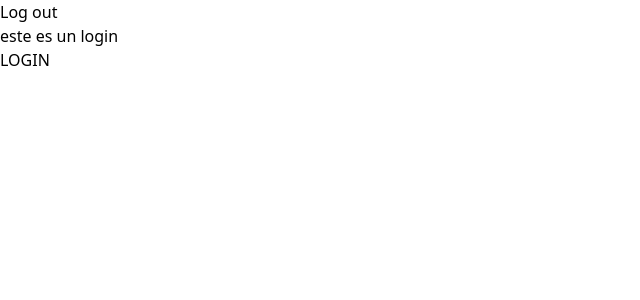
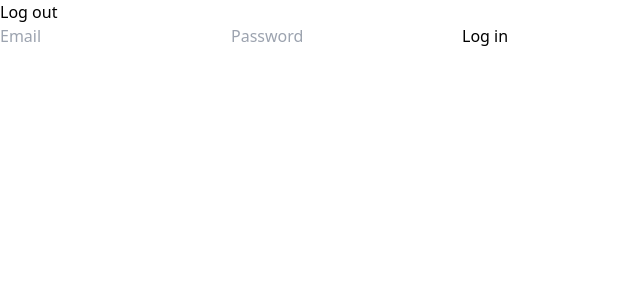
Before and after one commit to AnderrAlda/FitFlex, a React (Vite) app: page /login in a window 1280 px wide. Shown: the top 300 px of the page, without its empty margins (0-640 px from the left). Built offline with nearby package versions, Linux system fonts and the light colour scheme.

Commit message:
connect login with rest of page

```diff
--- a/src/components/headers/homeHeader/index.tsx
+++ b/src/components/headers/homeHeader/index.tsx
@@ -12,7 +12,7 @@ const HomeHeader = (props: Props) => {
       <div className="flex justify-center relative">
         <img className="h-12 mt-3  " src={logo} alt="logo image" />
 
-        <Link to="/cart">
+        <Link to="/private/cart">
           <svg
             className="h-8 absolute right-5 mt-4"
             data-slot="icon"
--- a/src/components/productCardHorizontal/index.tsx
+++ b/src/components/productCardHorizontal/index.tsx
@@ -27,7 +27,7 @@ const ProductCardHorizontal = ({ name, img, id }: Props) => {
       <div className="bg-red-100 mt-10 rounded-2xl flex w-80">
         <div className="  mt-4 mb-4">
           <p className="text-3xl font-bold ml-3">{name}</p>
-          <Link to={`/product/${id}`}>
+          <Link to={`/private/product/${id}`}>
             {" "}
             <div className="flex gap-3 mt-3 mb-3 align-middle items-center">
               <p className="underline text-center ml-3 ">Shop now</p>
--- a/src/pages/login/index.tsx
+++ b/src/pages/login/index.tsx
@@ -4,7 +4,7 @@ import { getMorty } from "../../services/auth.service";
 
 import { useDispatch } from "react-redux";
 import { PrivateRoutes, PublicRoutes } from "../../types/routes";
-import { useEffect } from "react";
+import { useEffect, useState } from "react";
 import { clearLocalStorage } from "../../utils/localStorage";
 import { Roles } from "../../types/roles";
 
@@ -23,6 +23,7 @@ const Login = (props: Props) => {
   const login = async () => {
     try {
       const result = await getMorty();
+      console.log(result);
       //tiene que ser asi:
       /* dispatch(createUser(result)); */
 
@@ -34,10 +35,43 @@ const Login = (props: Props) => {
     } catch (error) {}
   };
 
+  const [email, setEmail] = useState("");
+  const [password, setPassword] = useState("");
+
+  interface loginData {
+    email: string;
+    password: string;
+  }
+  const validateUser = ({ email, password }: loginData) => {
+    if (email === "hola@gmail.com" && password === "test") login();
+    else alert("login no correcto");
+  };
+  const handleSubmit = (ev: React.FormEvent<HTMLFormElement>) => {
+    ev.preventDefault();
+
+    validateUser({ email: email, password: password });
+  };
+
   return (
     <div>
-      <h2>este es un login</h2>
-      <button onClick={login}>LOGIN</button>
+      <form onSubmit={handleSubmit}>
+        <input
+          type="text"
+          name="email"
+          placeholder="Email"
+          autoComplete="off"
+          value={email}
+          onChange={(ev) => setEmail(ev.target.value)}
+        />
+        <input
+          type="password"
+          name="password"
+          placeholder="Password"
+          value={password}
+          onChange={(ev) => setPassword(ev.target.value)}
+        />
+        <button type="submit">Log in</button>
+      </form>
     </div>
   );
 };
--- a/src/pages/private/index.tsx
+++ b/src/pages/private/index.tsx
@@ -2,16 +2,19 @@ import { Navigate, Route } from "react-router";
 import { PrivateRoutes } from "../../types/routes";
 import RoutesWithNotFound from "../../utils/routesWithNotFound";
 import { lazy } from "react";
+import CartPage from "./cart";
+import ProductPage from "./product";
 
-const Dashboard = lazy(() => import("./dashboard"));
 const HomePage = lazy(() => import("./home"));
 
 const Private = () => {
   return (
     <RoutesWithNotFound>
-      <Route path="/" element={<Navigate to={PrivateRoutes.DASHBOARD} />} />
-      <Route path={PrivateRoutes.DASHBOARD} element={<Dashboard />} />
+      <Route path="/" element={<Navigate to={PrivateRoutes.HOME} />} />
+
       <Route path={PrivateRoutes.HOME} element={<HomePage />} />
+      <Route path={PrivateRoutes.CART} element={<CartPage />} />
+      <Route path={PrivateRoutes.PRODUCT} element={<ProductPage />} />
     </RoutesWithNotFound>
   );
 };
--- a/src/routes/Routes.tsx
+++ b/src/routes/Routes.tsx
@@ -1,10 +1,10 @@
 import App from "../App";
 
 import { createBrowserRouter } from "react-router-dom";
-import ProductPage from "../pages/product";
-import CartPage from "../pages/cart";
+import ProductPage from "../pages/private/product";
 import Login from "../pages/login";
 import HomePage from "../pages/private/home";
+import CartPage from "../pages/private/cart";
 
 export const router = createBrowserRouter([
   {
--- a/src/types/routes.ts
+++ b/src/types/routes.ts
@@ -6,4 +6,6 @@ export const PrivateRoutes = {
   PRIVATE: "private",
   DASHBOARD: "dashboard",
   HOME: "home",
+  CART: "cart",
+  PRODUCT: "product/:productId",
 };
```
Also changed, not shown: src/pages/private/cart/index.tsx (renamed from src/pages/cart/index.tsx, +6 -7 lines), src/pages/private/product/index.tsx (renamed from src/pages/product/index.tsx, +9 -9 lines).
